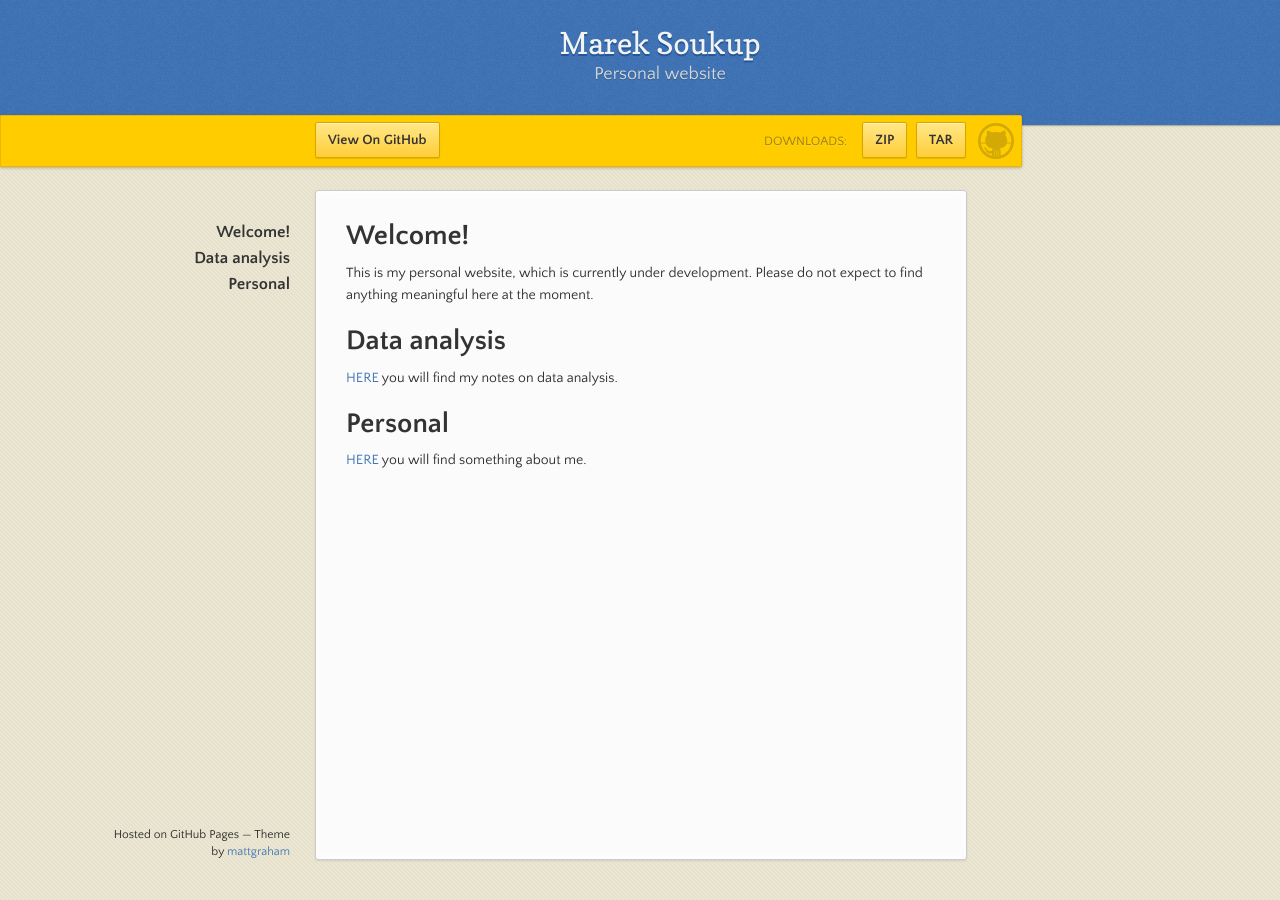
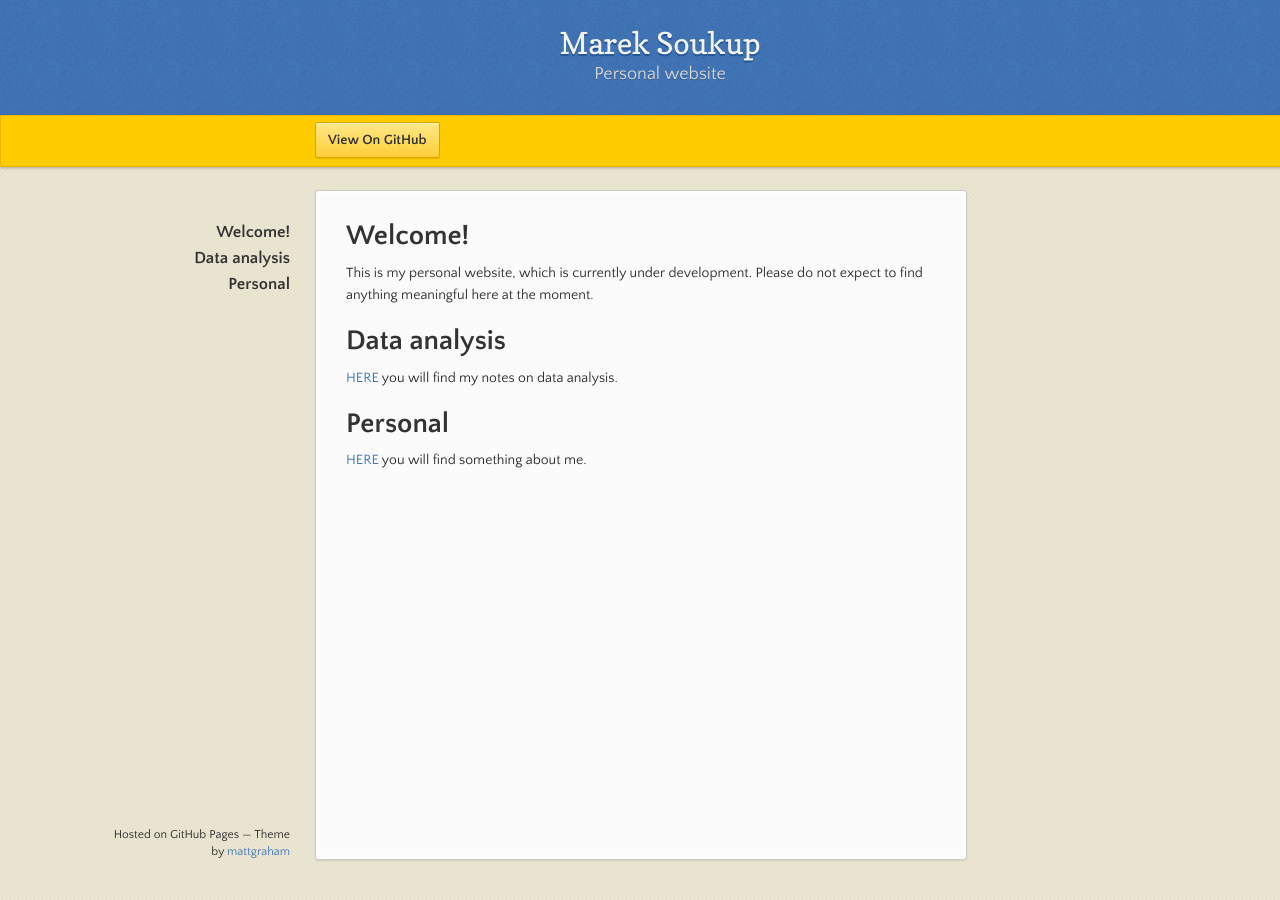
Before and after one commit to soukupmarek-edin/soukupmarek-edin.github.io, a Jekyll site: the page built from index.md, in a window 1280 px wide. Built offline with Jekyll 4.4.1, drawn with Linux system fonts in a browser that asks for light colours; Markdown is read by kramdown in place of the engine named in the settings; our own code applies the rules of GitHub Pages for plain Markdown files.

Commit message:
Update jekyll-theme-leap-day.scss

```diff
--- a/_sass/jekyll-theme-leap-day.scss
+++ b/_sass/jekyll-theme-leap-day.scss
@@ -185,7 +185,7 @@
 #banner {
   z-index: 100;
   left:0;
-  right:50%;
+  right:0;
   height: 50px;
   margin-right:-382px;
   position: fixed;
```
